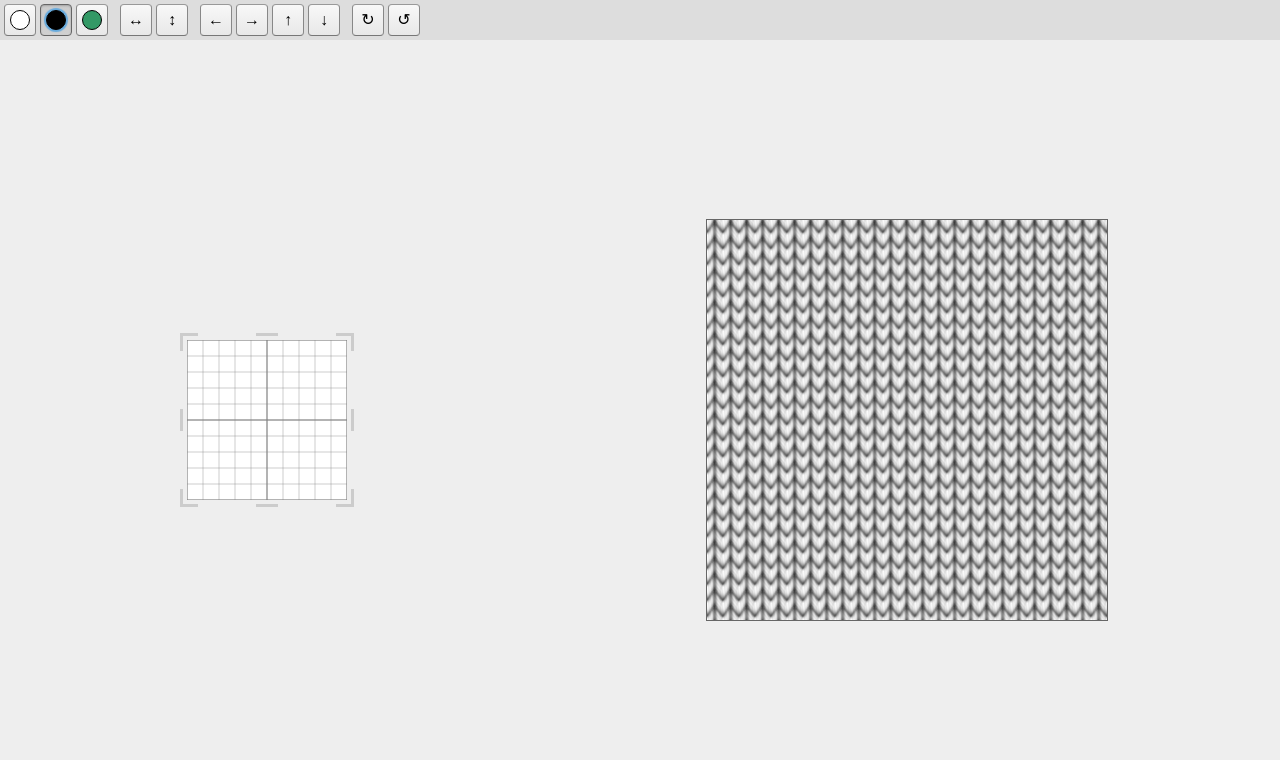
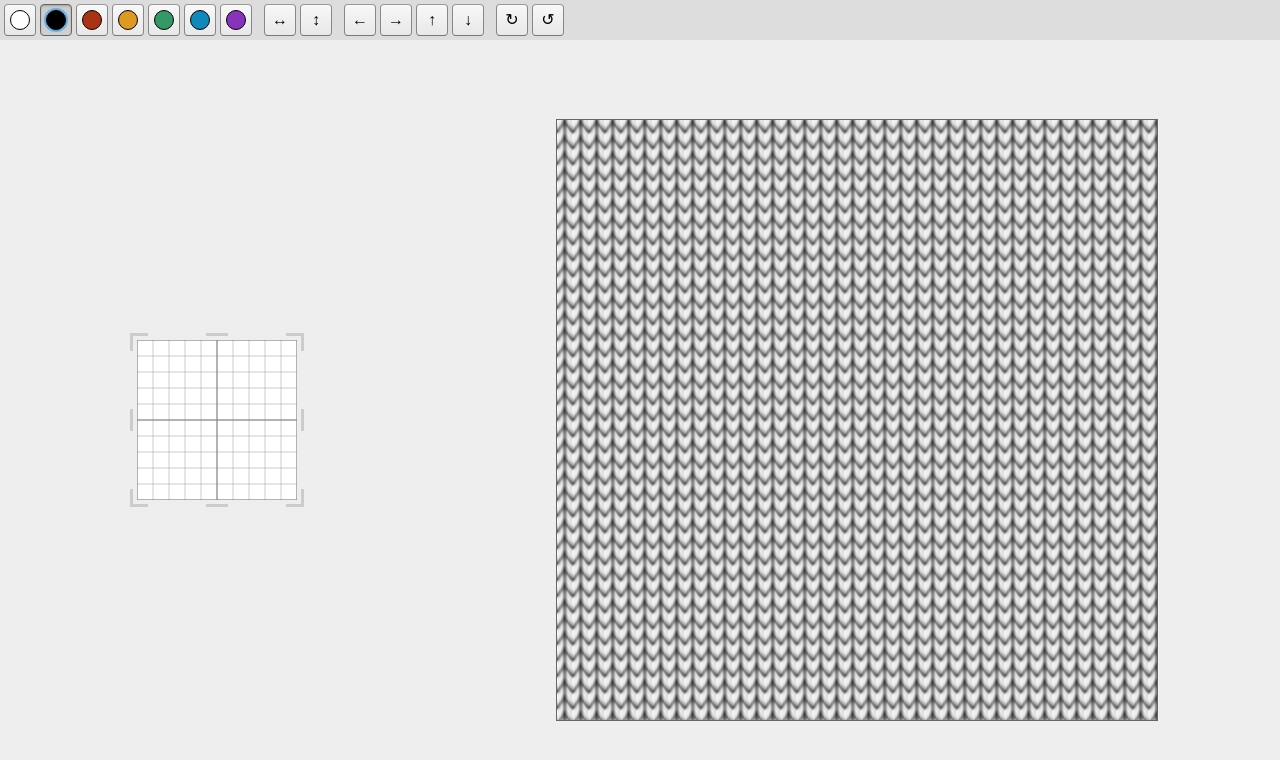
Before and after one commit to davidje13/knit, a website with bundled scripts: page pattern/index.html in a window 1280 px wide. Built offline with nearby package versions, Linux system fonts and the light colour scheme.

Commit message:
Add more default palette colours

```diff
--- a/pattern/index.css
+++ b/pattern/index.css
@@ -92,9 +92,10 @@ button[data-active] .sample {
 }
 
 .preview {
-  width: 400px;
-  height: 400px;
+  width: 600px;
+  height: 600px;
   max-width: calc(100vw - 18px);
+  max-height: calc(100vw - 18px);
   border: 1px solid #666666;
 }
 
--- a/pattern/index.mjs
+++ b/pattern/index.mjs
@@ -9,7 +9,15 @@ export class EditorPage extends EventTarget {
   constructor({ width, height, cellWidth, cellHeight }) {
     super();
 
-    this.palette = [0xFFFFFF, 0x000000, 0x339966];
+    this.palette = [
+      0xFFFFFF,
+      0x000000,
+      0xAA3311,
+      0xDD9922,
+      0x339966,
+      0x1188BB,
+      0x8833BB,
+    ];
     this.activePalette = 1;
 
     this.editorView = new GridView({
```
